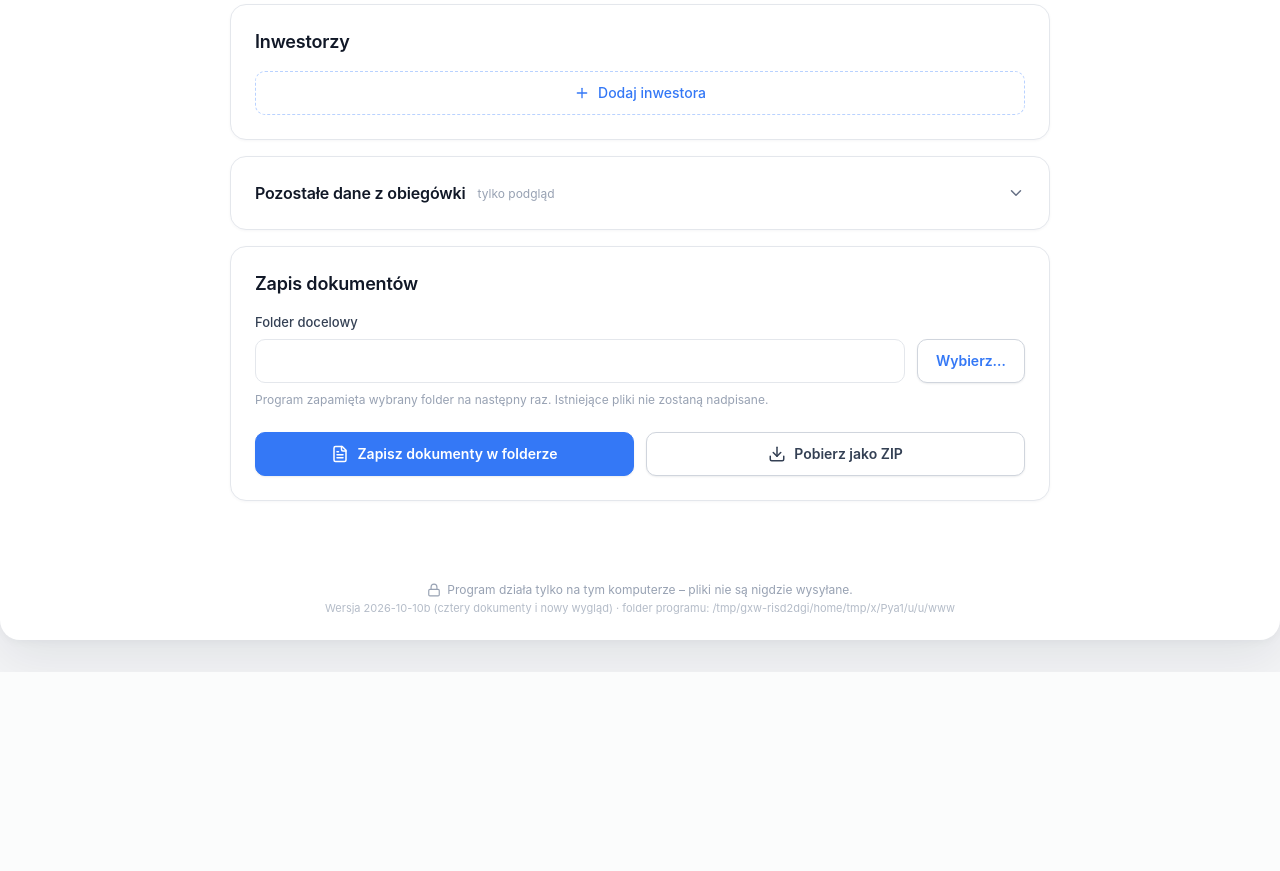
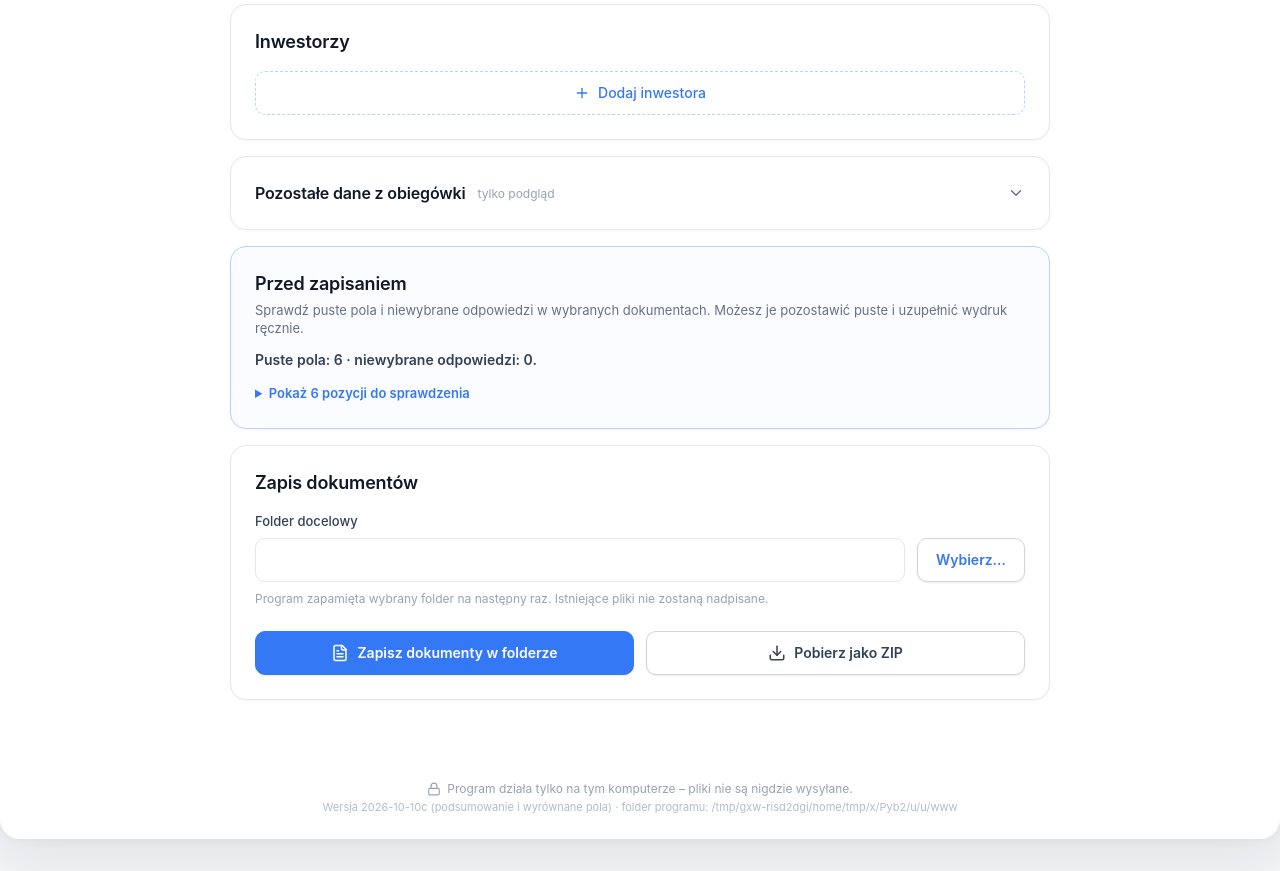
Before and after one commit to FilarAI/WYPELNIANIE-DOKUMENTOW, a Flask app: template app/templates/podglad.html in a window 1280 px wide. Shown: the part 1025-1896 px from the top of the page. Before the commit the page ends 1697 px from the top, so only its background shows below. Run offline with Flask 3, Linux system fonts and the light colour scheme; the template is opened without the code that fills it, so the values that code supplies are empty.

Commit message:
Dodaj podsumowanie pól i wyrównaj formularz zakończenia

```diff
--- a/app/__init__.py
+++ b/app/__init__.py
@@ -1,4 +1,4 @@
 """Dokumenty FILAR – wypełnianie wybranych dokumentów z obiegówki."""
 
 # Zmieniaj przy każdej paczce wysyłanej do biura – wersja jest widoczna w stopce programu i w Terminalu.
-WERSJA = "2026-10-10b (cztery dokumenty i nowy wygląd)"
+WERSJA = "2026-10-10c (podsumowanie i wyrównane pola)"
--- a/app/static/styl.css
+++ b/app/static/styl.css
@@ -643,6 +643,7 @@ h2 {
 .lista-dokumentow .zaznacz:hover { border-color: var(--niebieski-ramka-hover); }
 .lista-dokumentow .zaznacz:has(input:checked) { border-color: var(--niebieski); background: var(--niebieski-tlo-subtelne); }
 .zak-wstep { margin: 8px 0 18px; }
+.zak-wyrownaj { align-items: end; }
 .zak-blok { border: 1px solid var(--ramka); border-radius: var(--r-karta); margin-top: 18px; }
 .zak-blok summary { cursor: pointer; font-weight: 600; padding: 14px 16px; }
 .zak-blok[open] summary { border-bottom: 1px solid var(--separator); }
@@ -654,7 +655,16 @@ h2 {
 .zak-opcje input { margin: 2px 0 0; accent-color: var(--niebieski); }
 .zak-inne { margin-top: 16px; }
 .zak-stale { grid-column: 1 / -1; margin: 0; font-size: 14px; line-height: 21px; }
+.podsumowanie-brakow { border-color: var(--niebieski-ramka); background: var(--niebieski-tlo-subtelne); }
+.podsumowanie-brakow .opis-sekcji { margin-bottom: 12px; }
+.podsumowanie-status { margin: 0; font-size: 14px; line-height: 21px; font-weight: 600; color: var(--tekst-przycisku); }
+.podsumowanie-lista { margin-top: 12px; }
+.podsumowanie-lista summary { cursor: pointer; font-size: 13px; font-weight: 600; color: var(--niebieski); }
+.podsumowanie-lista ul { margin: 12px 0 0; padding: 0; list-style: none; display: grid; grid-template-columns: repeat(2, minmax(0, 1fr)); gap: 6px 16px; }
+.podsumowanie-lista button { width: 100%; padding: 6px 0; border: 0; background: none; color: var(--tekst-przycisku); text-align: left; font: inherit; font-size: 13px; line-height: 19px; cursor: pointer; }
+.podsumowanie-lista button:hover, .podsumowanie-lista button:focus-visible { color: var(--niebieski); text-decoration: underline; }
 @media (max-width: 760px) {
   .lista-dokumentow, .zak-opcje { grid-template-columns: 1fr; }
+  .podsumowanie-lista ul { grid-template-columns: 1fr; }
   .krok + .krok::before { width: 20px; margin: 0 7px; }
 }
--- a/app/templates/_zakonczenie.html
+++ b/app/templates/_zakonczenie.html
@@ -20,7 +20,7 @@
 <section class="sekcja"><h2>Zakończenie budowy</h2>
 <p class="podpowiedz zak-wstep">Inwestorzy, inwestycja i działka są wpisani z obiegówki. Miejscowość i bieżącą datę możesz poprawić. Pozostałe fakty i oświadczenia uzupełnij tylko po sprawdzeniu; puste pola w dokumencie pozostaną do ręcznego wpisania.</p>
 
-<div class="siatka">
+<div class="siatka zak-wyrownaj">
   {{ tekst('miejscowosc_sporzadzenia', 'Miejscowość sporządzenia') }}
   {{ tekst('data_sporzadzenia', 'Data sporządzenia', 'waskie') }}
   {{ tekst('pozwolenie_znak', 'Znak / numer pozwolenia na budowę') }}
@@ -31,7 +31,7 @@
 {% if 'oswiadczenie' in wybrane %}<details class="zak-blok" open>
   <summary>Oświadczenie kierownika budowy</summary>
   <div class="zak-tresc">
-    <div class="siatka">
+    <div class="siatka zak-wyrownaj">
       <p class="zak-stale">Kierownik budowy: <b>{{ kierownik.imie_nazwisko }}</b>, {{ kierownik_adres }}. Podpis pozostaje do złożenia na dokumencie.</p>
       {{ wybor('zgodnosc', 'Wykonanie zgodne z projektem') }}
       {{ wybor('teren_doprowadzony', 'Teren doprowadzony do należytego stanu') }}
@@ -59,7 +59,7 @@
 {% if 'zawiadomienie' in wybrane %}<details class="zak-blok" open>
   <summary>Zawiadomienie o zakończeniu budowy</summary>
   <div class="zak-tresc">
-    <div class="siatka">
+    <div class="siatka zak-wyrownaj">
       {{ tekst('telefon_inwestora', 'Telefon inwestora') }}
       {{ tekst('liczba_budynkow', 'Liczba budynków mieszkalnych na posesji', 'waskie') }}
       {{ tekst('nr_budynku_sasiada', 'Nr budynku sąsiada', 'waskie') }}
--- a/app/templates/podglad.html
+++ b/app/templates/podglad.html
@@ -153,6 +153,16 @@
     </dl>
   </details>
 
+  <section class="sekcja podsumowanie-brakow" aria-labelledby="podsumowanie-tytul">
+    <h2 id="podsumowanie-tytul">Przed zapisaniem</h2>
+    <p class="opis-sekcji">Sprawdź puste pola i niewybrane odpowiedzi w wybranych dokumentach. Możesz je pozostawić puste i uzupełnić wydruk ręcznie.</p>
+    <p class="podsumowanie-status" id="podsumowanie-status" role="status" aria-live="polite"></p>
+    <details class="podsumowanie-lista" id="podsumowanie-lista" hidden>
+      <summary id="podsumowanie-rozwin">Pokaż pola do sprawdzenia</summary>
+      <ul id="podsumowanie-pozycje"></ul>
+    </details>
+  </section>
+
   <section class="sekcja">
     <h2>Zapis dokumentów</h2>
     <div class="wybor-folderu">
@@ -194,12 +204,14 @@
     numeruj();
     nowy.querySelector('input').focus({preventScroll: true});
     nowy.scrollIntoView({behavior: 'smooth', block: 'nearest'});
+    aktualizujPodsumowanie();
   }
   function usunInwestora(przycisk) {
     const blok = przycisk.closest('.inwestor');
     blok.classList.add('usuwany');
     blok.querySelectorAll('input, select').forEach(p => p.disabled = true);  // nie wysyłaj w trakcie animacji
     numeruj();
+    aktualizujPodsumowanie();
     const usun = () => blok.remove();
     if (matchMedia('(prefers-reduced-motion: reduce)').matches) usun();
     else { blok.addEventListener('animationend', usun, {once: true}); setTimeout(usun, 400); }
@@ -223,6 +235,7 @@
     komunikat.textContent = 'Przepisano adres działki z: ' + (z('imie_nazwisko') || 'inwestora') + '. Sprawdź pola powyżej.';
     komunikat.classList.add('potwierdzenie');
     komunikat.closest('.sekcja').scrollIntoView({behavior: 'smooth', block: 'center'});
+    aktualizujPodsumowanie();
   }
 
   // Długa nazwa inwestycji: pole rośnie razem z tekstem, żeby całość była widoczna.
@@ -234,6 +247,66 @@
   // Stan „Zapisuję…” tylko przy zapisie do folderu (ZIP to pobranie – strona zostaje bez zmian).
   const formularz = document.getElementById('formularz');
   const zapisz = document.getElementById('przycisk-zapisz');
+  function aktualizujPodsumowanie() {
+    const pozycje = [];
+    let puste = 0, bezOdpowiedzi = 0;
+    const dodaj = (pole, etykieta, typ) => {
+      const blok = pole.closest('.zak-blok');
+      const inwestor = pole.closest('.inwestor');
+      const grupa = blok?.querySelector('summary')?.textContent.trim()
+        || (inwestor ? 'Inwestor ' + (inwestor.querySelector('.numer')?.textContent.trim() || '1') : '')
+        || pole.closest('.sekcja')?.querySelector('h2')?.textContent.trim()
+        || 'Dane wspólne';
+      pozycje.push({pole, opis: `${grupa}: ${etykieta} (${typ})`});
+    };
+    formularz.querySelectorAll('.pole input[type="text"], .pole select, .pole textarea').forEach(pole => {
+      if (!pole.name || pole.name === 'folder_zapisu' || pole.disabled || pole.value.trim()) return;
+      const etykieta = pole.closest('label')?.querySelector('span')?.textContent.trim() || pole.name;
+      if (pole.tagName === 'SELECT') {
+        bezOdpowiedzi++;
+        dodaj(pole, etykieta, 'bez odpowiedzi');
+      } else {
+        puste++;
+        dodaj(pole, etykieta, 'puste pole');
+      }
+    });
+    for (const [nazwa, etykieta] of [
+      ['zak-rodzaje_obiektu', 'Rodzaj oddawanego obiektu'],
+      ['zak-zalaczniki', 'Załączniki']
+    ]) {
+      const pola = [...formularz.querySelectorAll(`input[name="${nazwa}"]`)];
+      if (pola.length && !pola.some(pole => pole.checked)) {
+        bezOdpowiedzi++;
+        dodaj(pola[0], etykieta, 'nic nie zaznaczono');
+      }
+    }
+    const status = document.getElementById('podsumowanie-status');
+    const szczegoly = document.getElementById('podsumowanie-lista');
+    const lista = document.getElementById('podsumowanie-pozycje');
+    status.textContent = pozycje.length
+      ? `Puste pola: ${puste} · niewybrane odpowiedzi: ${bezOdpowiedzi}.`
+      : 'Wszystkie widoczne pola i odpowiedzi są uzupełnione.';
+    szczegoly.hidden = pozycje.length === 0;
+    document.getElementById('podsumowanie-rozwin').textContent = `Pokaż ${pozycje.length} ${pozycje.length === 1 ? 'pozycję' : 'pozycji'} do sprawdzenia`;
+    lista.replaceChildren();
+    pozycje.forEach(({pole, opis}) => {
+      const wiersz = document.createElement('li');
+      const przycisk = document.createElement('button');
+      przycisk.type = 'button';
+      przycisk.textContent = opis;
+      przycisk.addEventListener('click', () => {
+        const blok = pole.closest('details');
+        if (blok) blok.open = true;
+        pole.scrollIntoView({behavior: 'smooth', block: 'center'});
+        pole.focus({preventScroll: true});
+      });
+      wiersz.append(przycisk);
+      lista.append(wiersz);
+    });
+  }
+  formularz.addEventListener('input', aktualizujPodsumowanie);
+  formularz.addEventListener('change', aktualizujPodsumowanie);
+  aktualizujPodsumowanie();
   formularz.addEventListener('submit', e => {
     if (e.submitter === zapisz) {
       zapisz.classList.add('w-toku');
```
Also changed, not shown: README.md.
